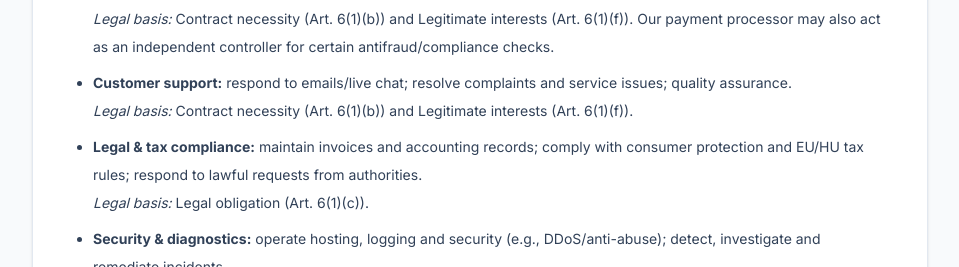
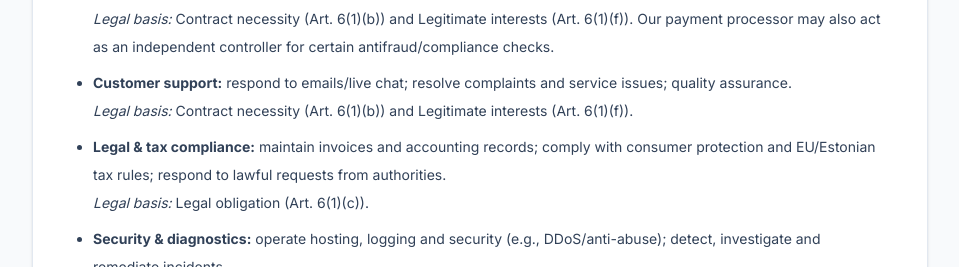
Before and after one commit to Simdev33/vatican, a Next.js app: page /privacy-policy in a window 1280 px wide. Shown: the part 1380-1647 px from the top of the page, without its empty margins (160-1119 px from the left). Built offline with nearby package versions, Linux system fonts and the light colour scheme; no server answers.

Commit message:
Update privacy tax jurisdiction wording.
Co-authored-by: Cursor <cursoragent@cursor.com>

```diff
--- a/app/privacy-policy/page.tsx
+++ b/app/privacy-policy/page.tsx
@@ -112,7 +112,7 @@ export default function PrivacyPolicyPage() {
               </li>
               <li>
                 <strong>Legal &amp; tax compliance:</strong> maintain invoices and accounting records; comply with
-                consumer protection and EU/HU tax rules; respond to lawful requests from authorities.
+                consumer protection and EU/Estonian tax rules; respond to lawful requests from authorities.
                 <br />
                 <em>Legal basis:</em> Legal obligation (Art. 6(1)(c)).
               </li>
```
